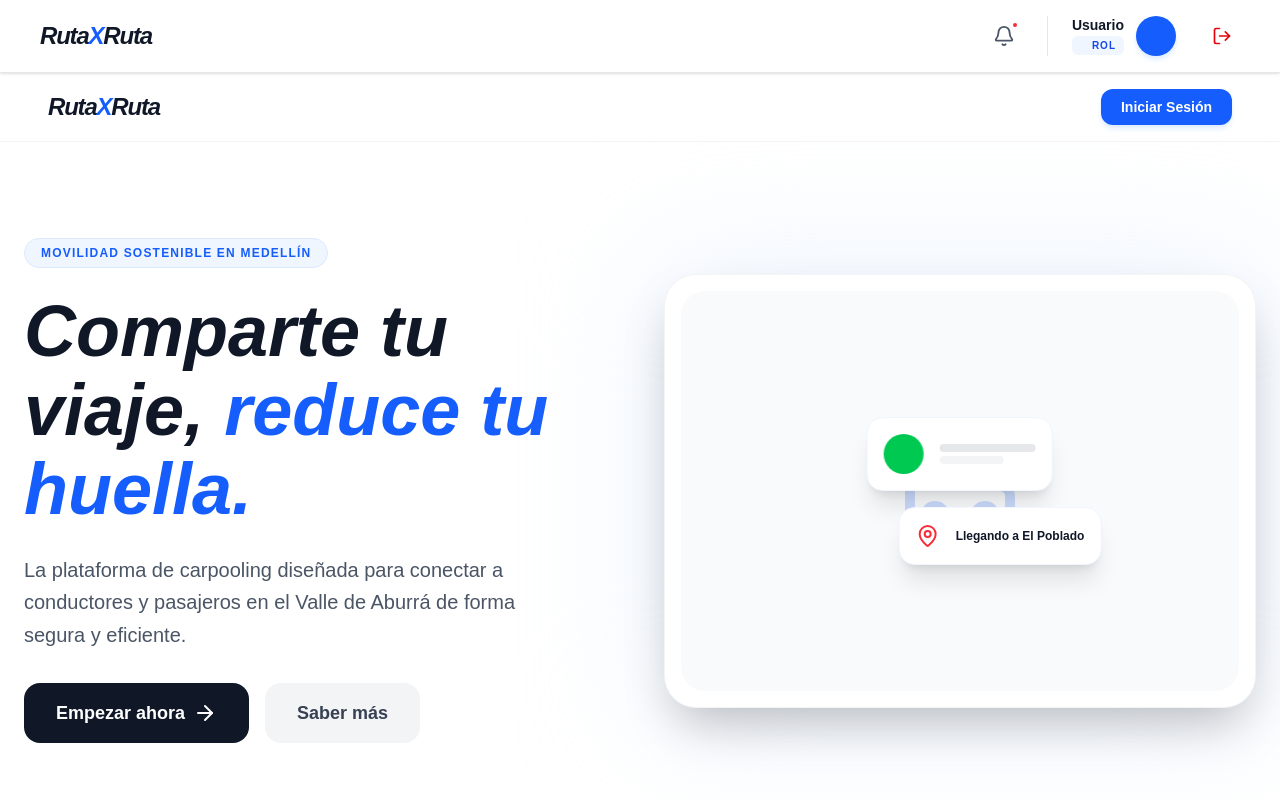
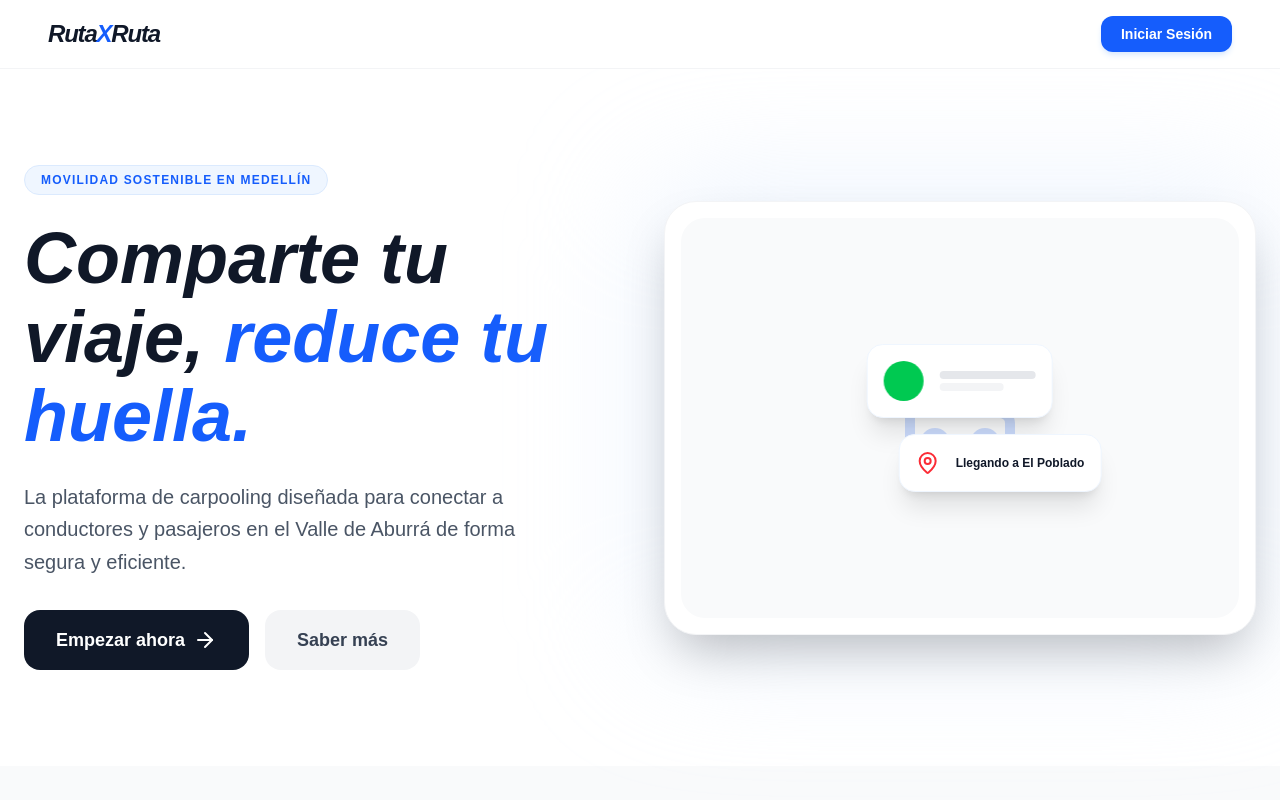
Before and after one commit to sudo-david/rutaxruta, a Next.js app: page / in a window 1280 px wide. Shown: the top 800 px of the page. Built offline with nearby package versions, Linux system fonts and the light colour scheme.

Commit message:
Se corrigio la navbar

```diff
--- a/src/app/layout.js
+++ b/src/app/layout.js
@@ -1,5 +1,5 @@
 import "./globals.css";
-import Navbar from "@/components/Navbar"; // Importamos tu nuevo Navbar
+
 
 export const metadata = {
   title: "RutaXRuta - Medellín",
@@ -10,7 +10,6 @@ export default function RootLayout({ children }) {
   return (
     <html lang="es">
       <body>
-        <Navbar /> {/* El Navbar ahora aparecerá arriba en todas las pantallas */}
         {children}
       </body>
     </html>
--- a/src/lib/db.js
+++ b/src/lib/db.js
@@ -3,7 +3,7 @@ import mysql from 'mysql2/promise';
 
 const pool = mysql.createPool({
   host: 'localhost',
-  user: 'admin',      // Tu usuario de MySQL Workbench
+  user: 'root',      // Tu usuario de MySQL Workbench
   password: 'david1011', // Tu contraseña de MySQL
   database: 'rutaxruta',
   waitForConnections: true,
```
